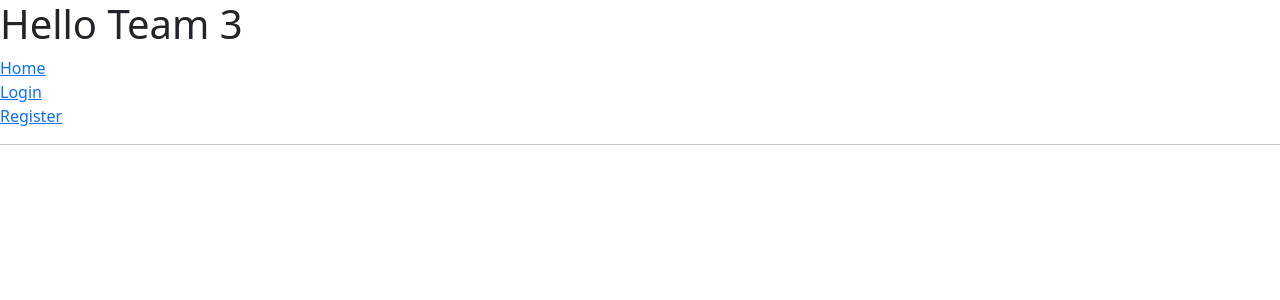
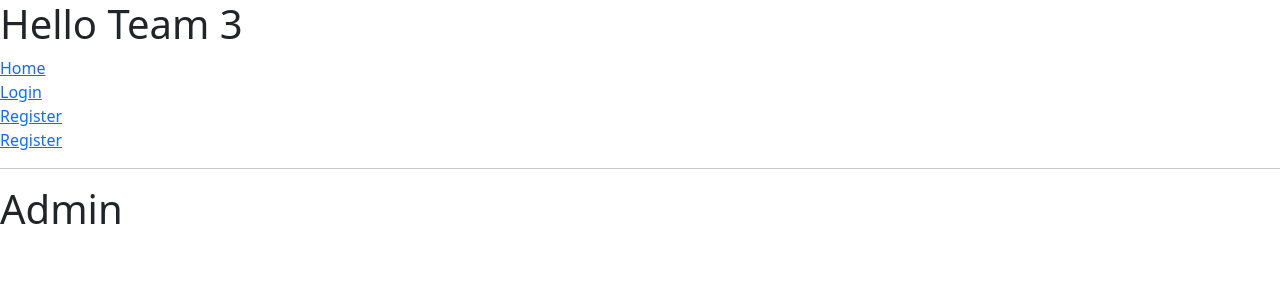
Before and after one commit to joshgor91/bbfs21-team-3, a React (Create React App) app in the folder frontend/: page /admin in a window 1280 px wide. Shown: the top 300 px of the page. Built offline with nearby package versions, Linux system fonts and the light colour scheme.

Commit message:
admin page added to react router

```diff
--- a/frontend/src/ReactRouter.js
+++ b/frontend/src/ReactRouter.js
@@ -2,6 +2,7 @@ import { BrowserRouter as Router, Routes, Route, Link } from "react-router-dom";
 import Home from "./pages/Home";
 import Login from "./pages/Login";
 import Register from "./pages/Register";
+import Admin from "./pages/Admin";
 
 
 
@@ -20,6 +21,9 @@ function ReactRouter() {
         <div>
             <Link to="/register">Register</Link>
         </div>
+        <div>
+            <Link to="/admin">Register</Link>
+        </div>
 
         <hr/>
 
@@ -27,6 +31,7 @@ function ReactRouter() {
             <Route path='/' element={<Home/>}/>
             <Route path='/login' element={<Login/>}/>
             <Route path='/register' element={<Register/>}/>
+            <Route path='/admin' element={<Admin/>}/>
         </Routes>
     </Router>
 
--- /dev/null
+++ b/frontend/src/pages/Admin.js
@@ -0,0 +1,7 @@
+const Admin = () => {
+    return <h1>Admin
+    {/* add conditional to this page that if user auth /= 3, it redirects to home if a rando tried to access this endpoint*/}
+    </h1>;
+};
+
+export default Admin;
--- a/frontend/src/pages/Login.js
+++ b/frontend/src/pages/Login.js
@@ -18,8 +18,6 @@ const Login = ({isLoggedIn}) => {
 
 
 
-
-
 };
 
 
```
